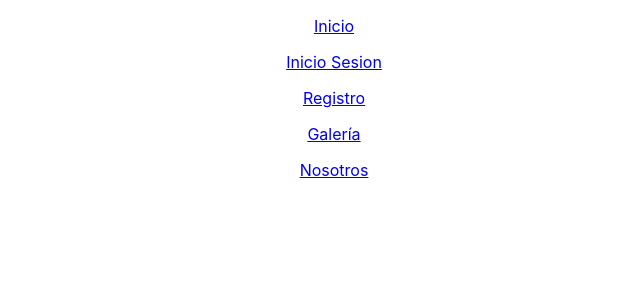
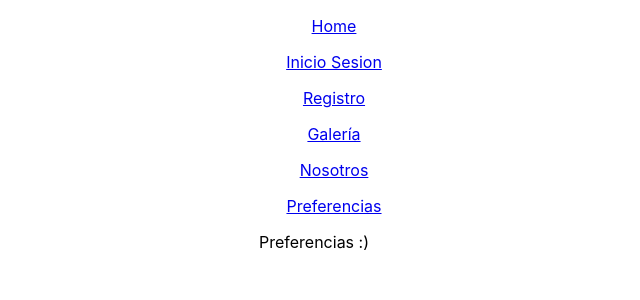
Before and after one commit to Comunidad-Misiones-IT/pet-desktop-app, a React (Create React App) app: page /preferencias in a window 1280 px wide. Shown: the top 300 px of the page, without its empty margins (326-966 px from the left). Built offline with nearby package versions, Linux system fonts and the light colour scheme.

Commit message:
Creación de la componente Preferencias y configuración de rutas

```diff
--- a/src/components/Header.js
+++ b/src/components/Header.js
@@ -4,17 +4,19 @@ import InicioSesion from "./InicioSesion";
 import Registro from "./Registro";
 import Galeria from "./Galeria";
 import Nosotros from "./Nosotros";
+import Preferencias from "./Preferencias";
 
 export default function Header() {
   return (
     <>
       <header>
           <nav>
-            <ul><Link to="/">Inicio</Link></ul>
+            <ul><Link to="/">Home</Link></ul>
             <ul><Link to="/iniciosesion">Inicio Sesion</Link></ul>
             <ul><Link to="/registro">Registro</Link></ul>
             <ul><Link to="/galeria">Galería</Link></ul>
             <ul><Link to="/nosotros">Nosotros</Link></ul>
+            <ul><Link to="/preferencias">Preferencias</Link></ul>
           </nav>
       </header>
 
@@ -23,6 +25,7 @@ export default function Header() {
     <Route path="/registro" exact component={Registro} />
     <Route path="/galeria" exact component={Galeria} />
     <Route path="/nosotros" exact component={Nosotros} />
+    <Route path="/preferencias" exact component={Preferencias} />
     </>
   );
 }
--- /dev/null
+++ b/src/components/Preferencias.js
@@ -0,0 +1,5 @@
+export default function Preferencias() {
+    return (
+    <p>Preferencias :)</p>
+    );
+  }
```
